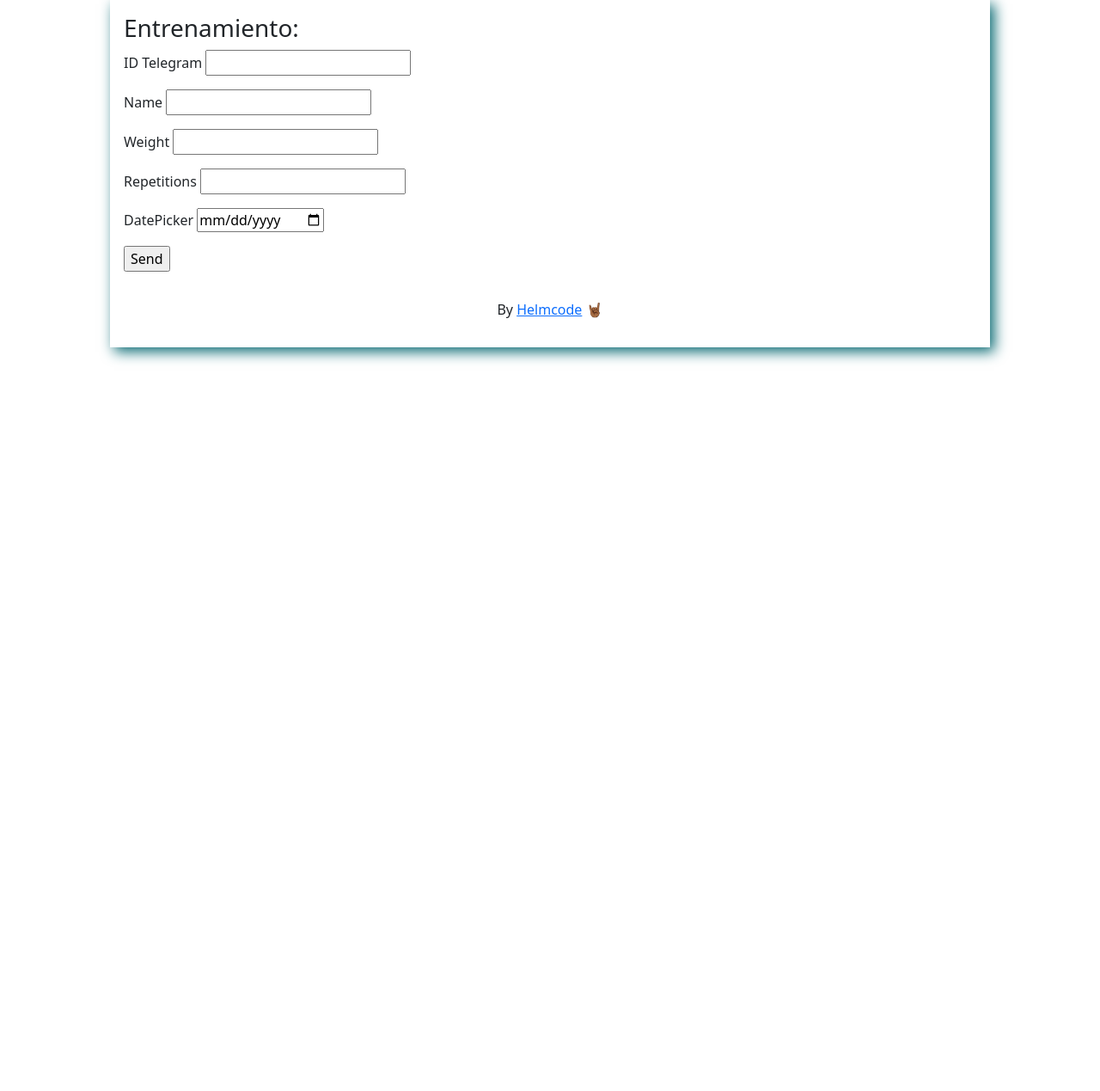
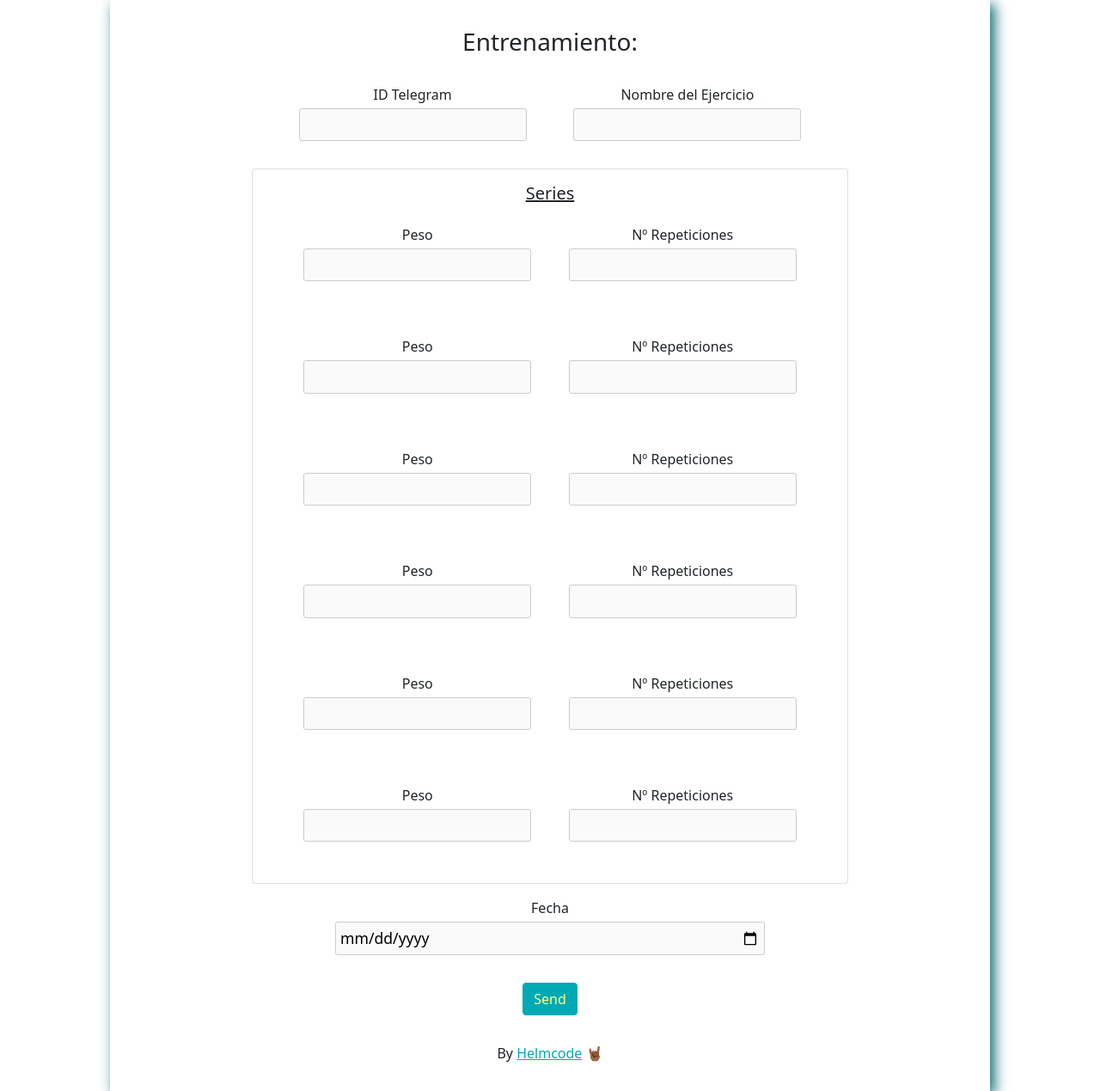
Before and after one commit to barckcode/training_record_web, a Flask app: page / in a window 1280 px wide. Shown: the part 56-1325 px from the top of the page at 86% size. Before the commit the page ends 478 px from the top, so only its background shows below. Run offline with Flask 2, Linux system fonts and the light colour scheme.

Commit message:
Completed Form

```diff
--- a/app/static/css/layouts/base.css
+++ b/app/static/css/layouts/base.css
@@ -24,3 +24,7 @@
 #footer {
     padding: 1rem;
 }
+
+#footer a {
+    color: #01A9B4;
+}
--- a/app/static/css/templates/home.css
+++ b/app/static/css/templates/home.css
@@ -0,0 +1,101 @@
+.training {
+    text-align: center;
+}
+
+.training_title {
+    padding: 1rem 0;
+}
+
+.training_form {
+    display: flex;
+    flex-direction: column;
+    align-items: center;
+    justify-content: center;
+}
+
+.training_form label {
+    padding-bottom: 0.25rem;
+    font-weight: 500;
+}
+
+.training_firsts_inputs {
+    width: 100%;
+}
+
+.training_form_sections {
+    padding-bottom: 1rem;
+    width: 100%;
+}
+
+.training_form_sections input {
+    max-width: 500px;
+    width: 100%;
+    background-color: #fafafa;
+        -webkit-border-radius: 3px;
+        -moz-border-radius: 3px;
+    border-radius: 3px;
+    border: 1px solid #cccccc;
+    padding: 5px;
+    font-size: 1.1em;
+}
+
+.training_form_series {
+    padding-top: 1rem;
+    margin-bottom: 1rem;
+    width: 100%;
+}
+
+.training_form_series .card-title {
+    text-decoration: underline;
+}
+
+form input#submit,
+.contact_button .calendly_button {
+    display: inline-block;
+    font-weight: 400;
+    line-height: 1.5;
+    text-align: center;
+    text-decoration: none;
+    vertical-align: middle;
+    cursor: pointer;
+        -webkit-user-select: none;
+        -moz-user-select: none;
+    user-select: none;
+    background-color: transparent;
+    border: 1px solid transparent;
+    padding: .375rem .75rem;
+    font-size: 1rem;
+    border-radius: .25rem;
+    transition: color .15s ease-in-out,background-color .15s ease-in-out,border-color .15s ease-in-out,box-shadow .15s ease-in-out;
+    color: #FBFD8A;
+    background-color: #01A9B4;
+    border-color: #01A9B4;
+}
+
+form input#submit:hover{
+    cursor: pointer;
+    background-color: #086972;
+    border-color: #086972;
+}
+
+/* Media Queries */
+@media (min-width: 768px) {
+    .training_form_series {
+        width: 70%;
+    }
+}
+
+@media (min-width: 1024px) {
+    .training_form_series .card-body {
+        display: flex;
+        justify-content: space-evenly;
+        align-items: center;
+    }
+
+    .training_firsts_inputs {
+        display: flex;
+        justify-content: space-evenly;
+        align-items: center;
+        width: 70%;
+    }
+}
--- a/app/templates/home.html.j2
+++ b/app/templates/home.html.j2
@@ -20,9 +20,9 @@
     <link rel="stylesheet" href="/static/css/templates/home.css" />
 {% endblock %}
 {% block main %}
-<main class="contact">
+<main class="training">
     <div class="card-body">
-        <div class="contact_title card-title">
+        <div class="training_title card-title">
             <h3>Entrenamiento:</h3>
         </div>
 
@@ -34,35 +34,130 @@
             {% endif %}
         {% endfor %}
 
-        <form action="{{ url_for('home_page') }}" method=post class="contact_form">
+        <form action="{{ url_for('home_page') }}" method=post class="training_form">
                 {{ form.hidden_tag() }}
 
-            <div class="mb-3">
+            <div class="training_firsts_inputs">
+                <div>
                     {{ form.id_telegram.label }}
+                    <div class="training_form_sections mb-3">
                     {{ form.id_telegram }}
                     </div>
+                </div>
 
-            <div class="mb-3">
+                <div>
                     {{ form.name.label }}
+                    <div class="training_form_sections mb-3">
                     {{ form.name }}
                     </div>
+                </div>
+            </div>
 
-            <div class="mb-3">
+            <div class="training_form_series card">
+                <h5 class="card-title">Series</h5>
+                <div class="card-body">
+                    <div>
                         {{ form.weight.label }}
+                        <div class="training_form_sections mb-3">
                         {{ form.weight }}
                         </div>
+                    </div>
 
-            <div class="mb-3">
+                    <div>
                         {{ form.repetitions.label }}
+                        <div class="training_form_sections mb-3">
                         {{ form.repetitions }}
                         </div>
+                    </div>
+                </div>
 
-            <div class="mb-3">
+                <div class="card-body">
+                    <div>
+                        {{ form.weight.label }}
+                        <div class="training_form_sections mb-3">
+                        {{ form.weight }}
+                        </div>
+                    </div>
+
+                    <div>
+                        {{ form.repetitions.label }}
+                        <div class="training_form_sections mb-3">
+                        {{ form.repetitions }}
+                        </div>
+                    </div>
+                </div>
+
+                <div class="card-body">
+                    <div>
+                        {{ form.weight.label }}
+                        <div class="training_form_sections mb-3">
+                        {{ form.weight }}
+                        </div>
+                    </div>
+
+                    <div>
+                        {{ form.repetitions.label }}
+                        <div class="training_form_sections mb-3">
+                        {{ form.repetitions }}
+                        </div>
+                    </div>
+                </div>
+
+                <div class="card-body">
+                    <div>
+                        {{ form.weight.label }}
+                        <div class="training_form_sections mb-3">
+                        {{ form.weight }}
+                        </div>
+                    </div>
+
+                    <div>
+                        {{ form.repetitions.label }}
+                        <div class="training_form_sections mb-3">
+                        {{ form.repetitions }}
+                        </div>
+                    </div>
+                </div>
+
+                <div class="card-body">
+                    <div>
+                        {{ form.weight.label }}
+                        <div class="training_form_sections mb-3">
+                        {{ form.weight }}
+                        </div>
+                    </div>
+
+                    <div>
+                        {{ form.repetitions.label }}
+                        <div class="training_form_sections mb-3">
+                        {{ form.repetitions }}
+                        </div>
+                    </div>
+                </div>
+
+                <div class="card-body">
+                    <div>
+                        {{ form.weight.label }}
+                        <div class="training_form_sections mb-3">
+                        {{ form.weight }}
+                        </div>
+                    </div>
+
+                    <div>
+                        {{ form.repetitions.label }}
+                        <div class="training_form_sections mb-3">
+                        {{ form.repetitions }}
+                        </div>
+                    </div>
+                </div>
+            </div>
+
             {{ form.date.label }}
+            <div class="training_form_sections mb-3">
             {{ form.date }}
             </div>
 
-            <div class="contact_button">
+            <div class="training_button">
             {{ form.submit }}
             </div>
         </form>
--- a/app/utils/forms.py
+++ b/app/utils/forms.py
@@ -3,8 +3,8 @@ from wtforms import StringField, DateField, SubmitField, validators
 
 class ContactForm(FlaskForm):
     id_telegram = StringField("ID Telegram",  [validators.DataRequired("Por favor, introduce el ID de Telegram.")])
-    name = StringField("Name",  [validators.DataRequired("Por favor, introduce el nombre del ejercicio.")])
-    weight = StringField("Weight")
-    repetitions = StringField("Repetitions")
-    date = DateField("DatePicker",  format='%Y-%m-%d')
+    name = StringField("Nombre del Ejercicio",  [validators.DataRequired("Por favor, introduce el nombre del ejercicio.")])
+    weight = StringField("Peso")
+    repetitions = StringField("Nº Repeticiones")
+    date = DateField("Fecha",  format='%Y-%m-%d')
     submit = SubmitField("Send")
```
Lines whose indentation alone changed are shown as unchanged.
